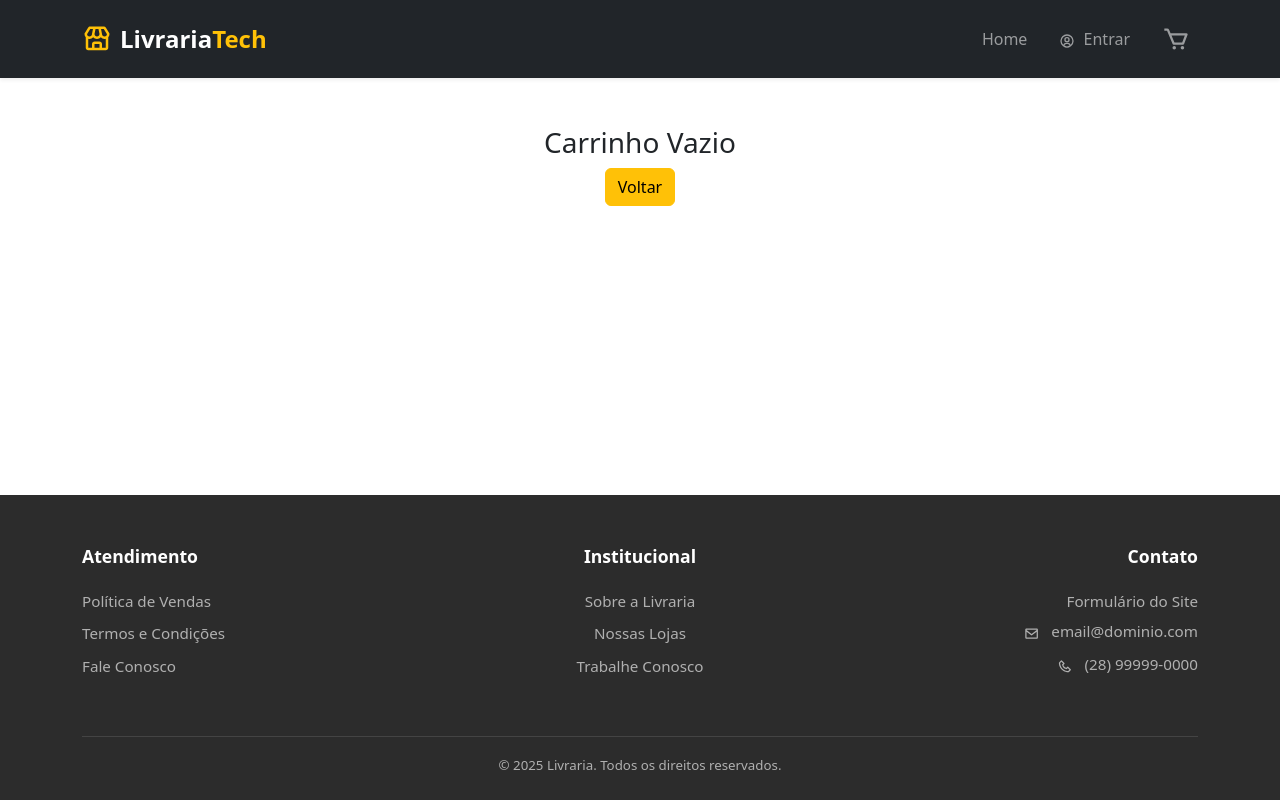
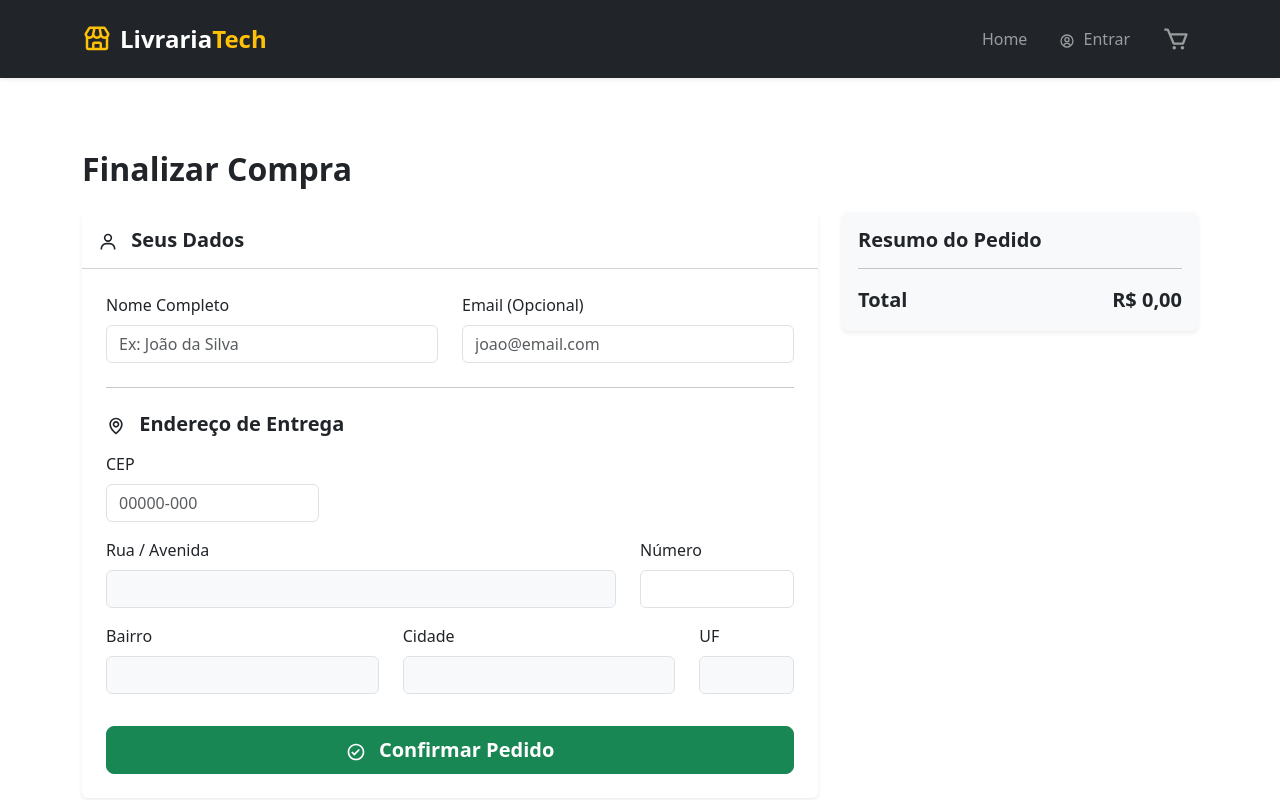
Before and after one commit to TavaresLeo/livraria-fullstack, a React app in the folder frontend/: page /checkout in a window 1280 px wide. Shown: the top 800 px of the page. Built offline with nearby package versions, Linux system fonts and the light colour scheme; the HTML template or start-up script is replaced by a standard one.

Commit message:
voltando as config anteriores

```diff
--- a/frontend/src/pages/Checkout.jsx
+++ b/frontend/src/pages/Checkout.jsx
@@ -1,137 +1,260 @@
 import React, { useState, useContext } from 'react';
 import { Container, Row, Col, Form, Button, Card, Spinner, Alert } from 'react-bootstrap';
 import { CartContext } from '../context/CartContext';
-import { BiCheckCircle, BiMap, BiCreditCard } from 'react-icons/bi';
+import { BiCheckCircle, BiMap, BiUser } from 'react-icons/bi';
 import { useNavigate } from 'react-router-dom';
 
 const Checkout = () => {
     const { cart, clearCart } = useContext(CartContext);
     const navigate = useNavigate();
-    const [loading, setLoading] = useState(false);
-    const [error, setError] = useState(null);
+
+    // Estados do Cliente
+    const [nome, setNome] = useState('');
+    const [email, setEmail] = useState('');
+
+    // Estados do Endereço
+    const [cep, setCep] = useState('');
+    const [numero, setNumero] = useState(''); // Estado novo para o número
+    const [endereco, setEndereco] = useState({
+        rua: '',
+        bairro: '',
+        cidade: '',
+        estado: ''
+    });
+
+    const [loadingCep, setLoadingCep] = useState(false);
+    const [erro, setErro] = useState(null);
+    const [enviandoPedido, setEnviandoPedido] = useState(false); // Estado para loading do botão
 
     // Calcula total
-    const total = cart.reduce((acc, item) => acc + (item.preco * item.quantity), 0);
+    const totalPedido = cart.reduce((acc, item) => acc + (item.preco * item.quantity), 0);
 
-    const handleFinalizarCompra = async (e) => {
+    // Busca o CEP
+    const buscarCep = async () => {
+        const cepLimpo = cep.replace(/\D/g, '');
+
+        if (cepLimpo.length !== 8) return;
+
+        setLoadingCep(true);
+        setErro(null);
+
+        try {
+            const resposta = await fetch(`https://viacep.com.br/ws/${cepLimpo}/json/`);
+            const dados = await resposta.json();
+
+            if (dados.erro) {
+                setErro("CEP não encontrado.");
+                setLoadingCep(false);
+                return;
+            }
+
+            setEndereco({
+                rua: dados.logradouro,
+                bairro: dados.bairro,
+                cidade: dados.localidade,
+                estado: dados.uf
+            });
+
+        // eslint-disable-next-line no-unused-vars
+        } catch (error) {
+            setErro("Erro ao buscar CEP.");
+        } finally {
+            setLoadingCep(false);
+        }
+    };
+
+    // ENVIA O PEDIDO PARA O BACKEND
+    const finalizarCompra = async (e) => {
         e.preventDefault();
-        setLoading(true);
-        setError(null);
+        setEnviandoPedido(true);
 
-        const token = localStorage.getItem('token');
-
-        if (!token) {
-            setError("Você precisa estar logado para comprar!");
-            setLoading(false);
-            setTimeout(() => navigate('/login'), 2000);
-            return;
-        }
-
-        // 1. FORMATAR DADOS PARA O BACKEND
+        // 1. Monta o objeto igual ao que o Backend espera (Order.js)
         const pedido = {
+            cliente: { nome, email },
+            endereco: {
+                rua: endereco.rua,
+                numero: numero,
+                bairro: endereco.bairro,
+                cidade: endereco.cidade,
+                estado: endereco.estado,
+                cep: cep
+            },
             itens: cart.map(item => ({
-                produto: item.id || item._id, // O Backend espera o ID do produto
-                quantidade: item.quantity
+                produtoId: item.id,
+                titulo: item.titulo,
+                quantidade: item.quantity,
+                precoUnitario: item.preco
             })),
-            total: total
+            total: totalPedido
         };
 
         try {
-            // 2. ENVIAR PARA A API DO RENDER
-            const response = await fetch('https://minha-api-livraria.onrender.com/api/orders', {
+            // 2. Faz o POST para a nossa API
+            const response = await fetch('https://minha-api-livraria.onrender.com/api/pedidos', {
                 method: 'POST',
                 headers: {
-                    'Content-Type': 'application/json',
-                    'Authorization': `Bearer ${token}` // Envia o Token
+                    'Content-Type': 'application/json'
                 },
                 body: JSON.stringify(pedido)
             });
 
-            const data = await response.json();
-
             if (response.ok) {
-                alert("🎉 Compra realizada com sucesso!");
+                const dados = await response.json();
+                alert(`Sucesso! Pedido realizado. ID: ${dados.orderId}`);
                 clearCart();
                 navigate('/');
             } else {
-                throw new Error(data.message || "Erro ao processar pedido");
+                alert("Erro ao salvar pedido. Tente novamente.");
             }
 
-        } catch (err) {
-            console.error("Erro no checkout:", err);
-            setError(err.message);
+        } catch (error) {
+            console.error("Erro de conexão:", error);
+            alert("Erro de conexão com o servidor.");
         } finally {
-            setLoading(false);
+            setEnviandoPedido(false);
         }
     };
 
-    if (cart.length === 0) {
-        return (
-            <Container className="mt-5 text-center">
-                <h3>Carrinho Vazio</h3>
-                <Button variant="warning" onClick={() => navigate('/')}>Voltar</Button>
-            </Container>
-        );
-    }
-
     return (
-        <Container className="py-5">
-            <h2 className="mb-4">💳 Finalizar Compra</h2>
-            {error && <Alert variant="danger">{error}</Alert>}
+        <Container className="py-5 mt-4">
+            <h2 className="mb-4 fw-bold">Finalizar Compra</h2>
 
             <Row>
+                {/* FORMULÁRIO */}
                 <Col md={8}>
-                    <Card className="mb-4 shadow-sm">
-                        <Card.Header className="bg-white fw-bold"><BiMap className="me-2"/>Endereço de Entrega</Card.Header>
-                        <Card.Body>
-                            <Form>
-                                <Row>
-                                    <Col md={10}><Form.Control placeholder="Rua" className="mb-3" defaultValue="Rua das Flores" /></Col>
-                                    <Col md={2}><Form.Control placeholder="Nº" className="mb-3" defaultValue="123" /></Col>
+                    <Card className="shadow-sm border-0 mb-4">
+                        <Card.Header className="bg-white py-3">
+                            <h5 className="mb-0 fw-bold"><BiUser className="me-2"/> Seus Dados</h5>
+                        </Card.Header>
+                        <Card.Body className="p-4">
+                            <Form onSubmit={finalizarCompra}>
+
+                                {/* DADOS PESSOAIS */}
+                                <Row className="mb-3">
+                                    <Col md={6}>
+                                        <Form.Group controlId="nome">
+                                            <Form.Label>Nome Completo</Form.Label>
+                                            <Form.Control
+                                                type="text"
+                                                placeholder="Ex: João da Silva"
+                                                value={nome}
+                                                onChange={(e) => setNome(e.target.value)}
+                                                required
+                                            />
+                                        </Form.Group>
+                                    </Col>
+                                    <Col md={6}>
+                                        <Form.Group controlId="email">
+                                            <Form.Label>Email (Opcional)</Form.Label>
+                                            <Form.Control
+                                                type="email"
+                                                placeholder="joao@email.com"
+                                                value={email}
+                                                onChange={(e) => setEmail(e.target.value)}
+                                            />
+                                        </Form.Group>
+                                    </Col>
                                 </Row>
-                                <Row>
-                                    <Col md={6}><Form.Control placeholder="Bairro" defaultValue="Centro" /></Col>
-                                    <Col md={6}><Form.Control placeholder="CEP" defaultValue="12345-678" /></Col>
+
+                                <hr className="my-4" />
+
+                                <h5 className="mb-3 fw-bold"><BiMap className="me-2"/> Endereço de Entrega</h5>
+
+                                {/* ENDEREÇO */}
+                                <Row className="mb-3">
+                                    <Col md={4}>
+                                        <Form.Group controlId="cep">
+                                            <Form.Label>CEP</Form.Label>
+                                            <Form.Control
+                                                type="text"
+                                                placeholder="00000-000"
+                                                value={cep}
+                                                onChange={(e) => setCep(e.target.value)}
+                                                onBlur={buscarCep}
+                                                maxLength={9}
+                                                required
+                                            />
+                                            {loadingCep && <Spinner animation="border" size="sm" className="mt-2 text-warning" />}
+                                            {erro && <small className="text-danger d-block mt-1">{erro}</small>}
+                                        </Form.Group>
+                                    </Col>
                                 </Row>
+
+                                <Row className="mb-3">
+                                    <Col md={9}>
+                                        <Form.Group controlId="rua">
+                                            <Form.Label>Rua / Avenida</Form.Label>
+                                            <Form.Control type="text" value={endereco.rua} readOnly className="bg-light" />
+                                        </Form.Group>
+                                    </Col>
+                                    <Col md={3}>
+                                        <Form.Group controlId="numero">
+                                            <Form.Label>Número</Form.Label>
+                                            <Form.Control
+                                                type="text"
+                                                value={numero}
+                                                onChange={(e) => setNumero(e.target.value)}
+                                                required
+                                            />
+                                        </Form.Group>
+                                    </Col>
+                                </Row>
+
+                                <Row className="mb-3">
+                                    <Col md={5}>
+                                        <Form.Group controlId="bairro">
+                                            <Form.Label>Bairro</Form.Label>
+                                            <Form.Control type="text" value={endereco.bairro} readOnly className="bg-light" />
+                                        </Form.Group>
+                                    </Col>
+                                    <Col md={5}>
+                                        <Form.Group controlId="cidade">
+                                            <Form.Label>Cidade</Form.Label>
+                                            <Form.Control type="text" value={endereco.cidade} readOnly className="bg-light" />
+                                        </Form.Group>
+                                    </Col>
+                                    <Col md={2}>
+                                        <Form.Group controlId="uf">
+                                            <Form.Label>UF</Form.Label>
+                                            <Form.Control type="text" value={endereco.estado} readOnly className="bg-light" />
+                                        </Form.Group>
+                                    </Col>
+                                </Row>
+
+                                <Button
+                                    variant="success"
+                                    size="lg"
+                                    type="submit"
+                                    className="w-100 mt-3 fw-bold"
+                                    disabled={enviandoPedido}
+                                >
+                                    {enviandoPedido ? (
+                                        <>Creating Order...</>
+                                    ) : (
+                                        <><BiCheckCircle className="me-2"/> Confirmar Pedido</>
+                                    )}
+                                </Button>
                             </Form>
-                        </Card.Body>
-                    </Card>
-
-                    <Card className="shadow-sm">
-                        <Card.Header className="bg-white fw-bold"><BiCreditCard className="me-2"/>Pagamento</Card.Header>
-                        <Card.Body>
-                            <Form.Check type="radio" label="Cartão de Crédito" name="pgto" defaultChecked className="mb-2"/>
-                            <Form.Check type="radio" label="PIX" name="pgto" className="mb-2"/>
-                            <Form.Check type="radio" label="Boleto" name="pgto" />
                         </Card.Body>
                     </Card>
                 </Col>
 
+                {/* RESUMO (Direita) */}
                 <Col md={4}>
-                    <Card className="shadow-sm bg-light">
+                    <Card className="shadow-sm border-0 bg-light">
                         <Card.Body>
-                            <h4>Resumo</h4>
-                            <hr />
+                            <h5 className="mb-3 fw-bold">Resumo do Pedido</h5>
                             {cart.map(item => (
-                                <div key={item.id} className="d-flex justify-content-between mb-2 small">
+                                <div key={item.id} className="d-flex justify-content-between mb-2 small text-muted">
                                     <span>{item.quantity}x {item.titulo}</span>
                                     <span>R$ {(item.preco * item.quantity).toFixed(2)}</span>
                                 </div>
                             ))}
                             <hr />
-                            <div className="d-flex justify-content-between fw-bold fs-5">
+                            <div className="d-flex justify-content-between fs-5 fw-bold text-dark">
                                 <span>Total</span>
-                                <span className="text-success">R$ {total.toFixed(2)}</span>
+                                <span>R$ {totalPedido.toFixed(2).replace('.', ',')}</span>
                             </div>
-                            <Button
-                                variant="success"
-                                size="lg"
-                                className="w-100 mt-4"
-                                onClick={handleFinalizarCompra}
-                                disabled={loading}
-                            >
-                                {loading ? <Spinner size="sm" animation="border"/> : "Confirmar Pedido"}
-                            </Button>
                         </Card.Body>
                     </Card>
                 </Col>
```
Also changed, not shown: frontend/src/components/ProductCard.jsx (+5 -5 lines), frontend/src/pages/Cart.jsx (+6 -5 lines).
